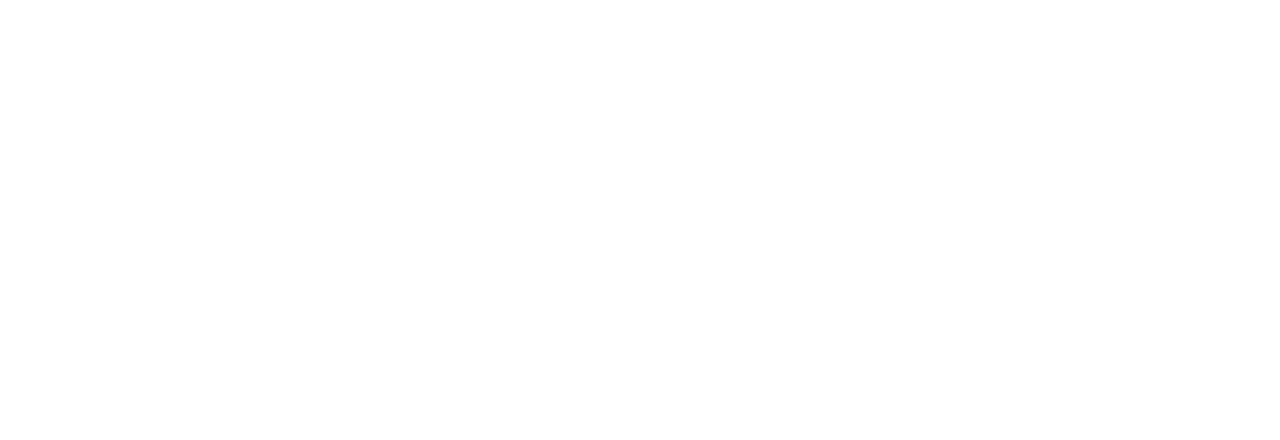
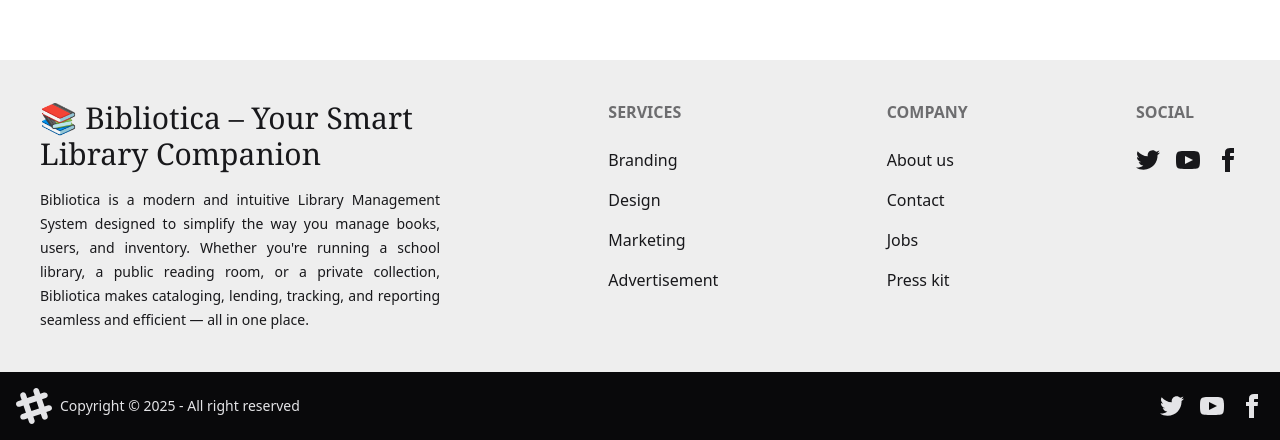
Before and after one commit to nodeNINJAr/B5-A4, a React (Vite) app: page / in a window 1280 px wide. Shown: the part 868-1308 px from the top of the page. Before the commit the page ends 800 px from the top, so only its background shows below. Built offline with nearby package versions, Linux system fonts and the light colour scheme.

Commit message:
backend-connected-and use rtk-query-for-all-data-fetching

```diff
--- a/src/App.tsx
+++ b/src/App.tsx
@@ -1,5 +1,6 @@
 import { Outlet } from 'react-router'
 import Navbar from './components/layouts/Navbar'
+import FooterComp from './components/layouts/FooterComp'
 
 function App() {
   return (
@@ -9,9 +10,11 @@
            <Navbar/>
         </nav>
         {/* main */}
-      <main className='container mx-auto'>
+      <main className='container mx-auto min-h-dvh px-6'>
          <Outlet/>
       </main>
+      {/* footer */}
+      <FooterComp/>
     </>
   )
 }
--- /dev/null
+++ b/src/components/layouts/FooterComp.tsx
@@ -0,0 +1,124 @@
+import React from 'react'
+
+const FooterComp = () => {
+  return (
+     <>
+        <footer className=" flex flex-col md:flex-row justify-between items-start bg-base-300 text-base-content p-10 flex-wrap gap-6">
+        <nav className=' md:w-1/3'>
+            <h2 className='text-3xl mb-4 font-serif'>📚 Bibliotica – Your Smart Library Companion</h2>
+            <p className='text-sm leading-6 text-justify'>Bibliotica is a modern and intuitive Library
+                 Management System designed to simplify the way you
+                 manage books, users, and inventory. Whether you're
+                 running a school library, a public reading room, or a private collection,
+                  Bibliotica makes cataloging, lending, tracking, and reporting seamless and efficient — all in one place.</p>
+        </nav>
+        <nav className='flex flex-col justify-center items-start gap-4'>
+            <h6 className="footer-title">Services</h6>
+            <a className="link link-hover">Branding</a>
+            <a className="link link-hover">Design</a>
+            <a className="link link-hover">Marketing</a>
+            <a className="link link-hover">Advertisement</a>
+        </nav>
+        <nav className='flex flex-col justify-center items-start gap-4'>
+            <h6 className="footer-title">Company</h6>
+            <a className="link link-hover">About us</a>
+            <a className="link link-hover">Contact</a>
+            <a className="link link-hover">Jobs</a>
+            <a className="link link-hover">Press kit</a>
+        </nav>
+        <nav className='flex flex-col justify-center items-start gap-4'>
+            <h6 className="footer-title">Social</h6>
+            <div className="grid grid-flow-col gap-4">
+            <a>
+                <svg
+                xmlns="http://www.w3.org/2000/svg"
+                width="24"
+                height="24"
+                viewBox="0 0 24 24"
+                className="fill-current">
+                <path
+                    d="M24 4.557c-.883.392-1.832.656-2.828.775 1.017-.609 1.798-1.574 2.165-2.724-.951.564-2.005.974-3.127 1.195-.897-.957-2.178-1.555-3.594-1.555-3.179 0-5.515 2.966-4.797 6.045-4.091-.205-7.719-2.165-10.148-5.144-1.29 2.213-.669 5.108 1.523 6.574-.806-.026-1.566-.247-2.229-.616-.054 2.281 1.581 4.415 3.949 4.89-.693.188-1.452.232-2.224.084.626 1.956 2.444 3.379 4.6 3.419-2.07 1.623-4.678 2.348-7.29 2.04 2.179 1.397 4.768 2.212 7.548 2.212 9.142 0 14.307-7.721 13.995-14.646.962-.695 1.797-1.562 2.457-2.549z"></path>
+                </svg>
+            </a>
+            <a>
+                <svg
+                xmlns="http://www.w3.org/2000/svg"
+                width="24"
+                height="24"
+                viewBox="0 0 24 24"
+                className="fill-current">
+                <path
+                    d="M19.615 3.184c-3.604-.246-11.631-.245-15.23 0-3.897.266-4.356 2.62-4.385 8.816.029 6.185.484 8.549 4.385 8.816 3.6.245 11.626.246 15.23 0 3.897-.266 4.356-2.62 4.385-8.816-.029-6.185-.484-8.549-4.385-8.816zm-10.615 12.816v-8l8 3.993-8 4.007z"></path>
+                </svg>
+            </a>
+            <a>
+                <svg
+                xmlns="http://www.w3.org/2000/svg"
+                width="24"
+                height="24"
+                viewBox="0 0 24 24"
+                className="fill-current">
+                <path
+                    d="M9 8h-3v4h3v12h5v-12h3.642l.358-4h-4v-1.667c0-.955.192-1.333 1.115-1.333h2.885v-5h-3.808c-3.596 0-5.192 1.583-5.192 4.615v3.385z"></path>
+                </svg>
+            </a>
+            </div>
+        </nav>
+    </footer>
+    {/*  */}
+    <footer className="footer sm:footer-horizontal bg-neutral text-neutral-content items-center p-4">
+        <aside className="grid-flow-col items-center">
+            <svg
+            width="36"
+            height="36"
+            viewBox="0 0 24 24"
+            xmlns="http://www.w3.org/2000/svg"
+            fillRule="evenodd"
+            clipRule="evenodd"
+            className="fill-current">
+            <path
+                d="M22.672 15.226l-2.432.811.841 2.515c.33 1.019-.209 2.127-1.23 2.456-1.15.325-2.148-.321-2.463-1.226l-.84-2.518-5.013 1.677.84 2.517c.391 1.203-.434 2.542-1.831 2.542-.88 0-1.601-.564-1.86-1.314l-.842-2.516-2.431.809c-1.135.328-2.145-.317-2.463-1.229-.329-1.018.211-2.127 1.231-2.456l2.432-.809-1.621-4.823-2.432.808c-1.355.384-2.558-.59-2.558-1.839 0-.817.509-1.582 1.327-1.846l2.433-.809-.842-2.515c-.33-1.02.211-2.129 1.232-2.458 1.02-.329 2.13.209 2.461 1.229l.842 2.515 5.011-1.677-.839-2.517c-.403-1.238.484-2.553 1.843-2.553.819 0 1.585.509 1.85 1.326l.841 2.517 2.431-.81c1.02-.33 2.131.211 2.461 1.229.332 1.018-.21 2.126-1.23 2.456l-2.433.809 1.622 4.823 2.433-.809c1.242-.401 2.557.484 2.557 1.838 0 .819-.51 1.583-1.328 1.847m-8.992-6.428l-5.01 1.675 1.619 4.828 5.011-1.674-1.62-4.829z"></path>
+            </svg>
+            <p>Copyright © {new Date().getFullYear()} - All right reserved</p>
+        </aside>
+        <nav className="grid-flow-col gap-4 md:place-self-center md:justify-self-end">
+            <a>
+            <svg
+                xmlns="http://www.w3.org/2000/svg"
+                width="24"
+                height="24"
+                viewBox="0 0 24 24"
+                className="fill-current">
+                <path
+                d="M24 4.557c-.883.392-1.832.656-2.828.775 1.017-.609 1.798-1.574 2.165-2.724-.951.564-2.005.974-3.127 1.195-.897-.957-2.178-1.555-3.594-1.555-3.179 0-5.515 2.966-4.797 6.045-4.091-.205-7.719-2.165-10.148-5.144-1.29 2.213-.669 5.108 1.523 6.574-.806-.026-1.566-.247-2.229-.616-.054 2.281 1.581 4.415 3.949 4.89-.693.188-1.452.232-2.224.084.626 1.956 2.444 3.379 4.6 3.419-2.07 1.623-4.678 2.348-7.29 2.04 2.179 1.397 4.768 2.212 7.548 2.212 9.142 0 14.307-7.721 13.995-14.646.962-.695 1.797-1.562 2.457-2.549z"></path>
+            </svg>
+            </a>
+            <a>
+            <svg
+                xmlns="http://www.w3.org/2000/svg"
+                width="24"
+                height="24"
+                viewBox="0 0 24 24"
+                className="fill-current">
+                <path
+                d="M19.615 3.184c-3.604-.246-11.631-.245-15.23 0-3.897.266-4.356 2.62-4.385 8.816.029 6.185.484 8.549 4.385 8.816 3.6.245 11.626.246 15.23 0 3.897-.266 4.356-2.62 4.385-8.816-.029-6.185-.484-8.549-4.385-8.816zm-10.615 12.816v-8l8 3.993-8 4.007z"></path>
+            </svg>
+            </a>
+            <a>
+            <svg
+                xmlns="http://www.w3.org/2000/svg"
+                width="24"
+                height="24"
+                viewBox="0 0 24 24"
+                className="fill-current">
+                <path
+                d="M9 8h-3v4h3v12h5v-12h3.642l.358-4h-4v-1.667c0-.955.192-1.333 1.115-1.333h2.885v-5h-3.808c-3.596 0-5.192 1.583-5.192 4.615v3.385z"></path>
+            </svg>
+            </a>
+        </nav>
+        </footer>
+     </>
+  )
+}
+
+export default FooterComp
--- /dev/null
+++ b/src/components/modules/loader/Loader.tsx
@@ -0,0 +1,9 @@
+import React from 'react'
+
+const Loader = () => {
+  return (
+    <div className='flex justify-center items-center align-middle min-h-dvh'><span className="loading loading-spinner text-success"></span></div>
+  )
+}
+
+export default Loader
--- a/src/pages/Books.tsx
+++ b/src/pages/Books.tsx
@@ -1,8 +1,35 @@
 import React from 'react'
+import { useGetBooksQuery } from '../redux/api/bookApi'
+import Loader from '../components/modules/loader/Loader';
 
 const Books = () => {
+
+
+const {data:books , isError, isLoading, isSuccess} = useGetBooksQuery(undefined);
+
+   console.log(books);
+
+  //
+  if(isLoading){
+    return <Loader/>
+  }
+
+
+  //
   return (
-    <div>Books</div>
+    <div>
+        <div className='flex justify-between gap-5 items-center'><h2 className=''>All Books Here</h2> <button className='btn btn-accent'>Add Books</button></div>
+         {/*  */}
+          {books.data.length > 0 ? <>
+             {
+              books?.data.map(book =>(
+                <h3>{book.title}</h3>
+              ))
+            }
+          </> :
+           <p className='flex justify-center items-center min-h-dvh text-red-600 text-3xl font-semibold'>No Books found</p>
+          }
+    </div>
   )
 }
 
--- /dev/null
+++ b/src/redux/api/bookApi.ts
@@ -0,0 +1,18 @@
+import { createApi, fetchBaseQuery } from "@reduxjs/toolkit/query/react";
+
+
+// Define a service using a base URL and expected endpoints
+export const bookApi = createApi({
+  reducerPath: 'bookApi',
+  baseQuery: fetchBaseQuery({ baseUrl: 'http://localhost:5000/api' }),
+  tagTypes:["book"],
+  endpoints: (builder) => ({
+    getBooks: builder.query({
+      query: () => `/books`,
+      providesTags:["book"],
+    }),
+  }),
+})
+
+
+export const {useGetBooksQuery} = bookApi;
--- a/src/redux/store.ts
+++ b/src/redux/store.ts
@@ -1,11 +1,15 @@
 import { configureStore } from "@reduxjs/toolkit";
+import { bookApi } from "./api/bookApi";
 
 
 
 export const store = configureStore({
       reducer:{
-
-      }
+            //
+          [bookApi.reducerPath] : bookApi.reducer,
+      },
+      // middleware
+      middleware: (getDefaultMiddleware) => getDefaultMiddleware().concat(bookApi.middleware),
 })
 
 
```
Also changed, not shown: src/redux/api/baseApi.ts (deleted).
